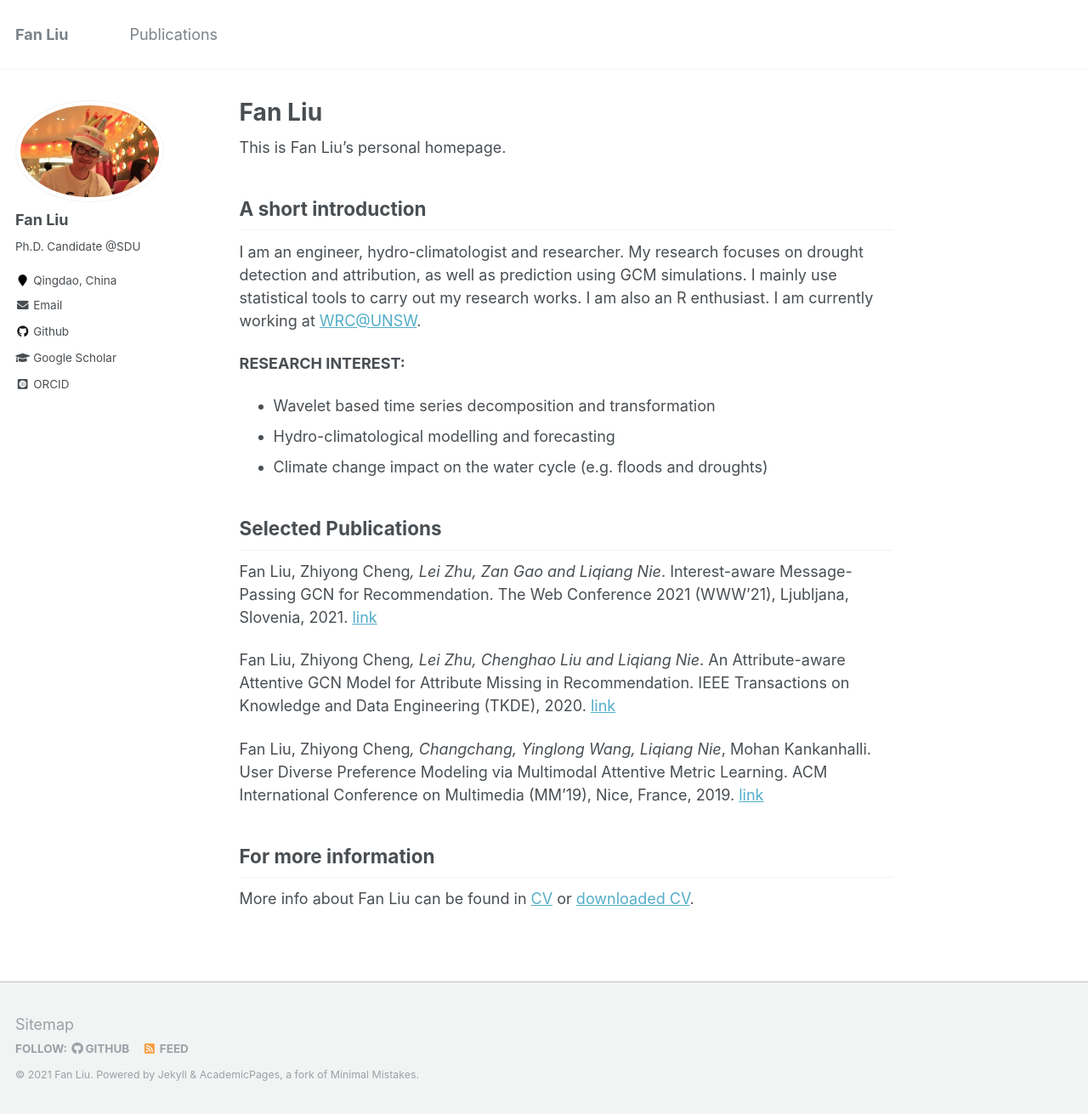
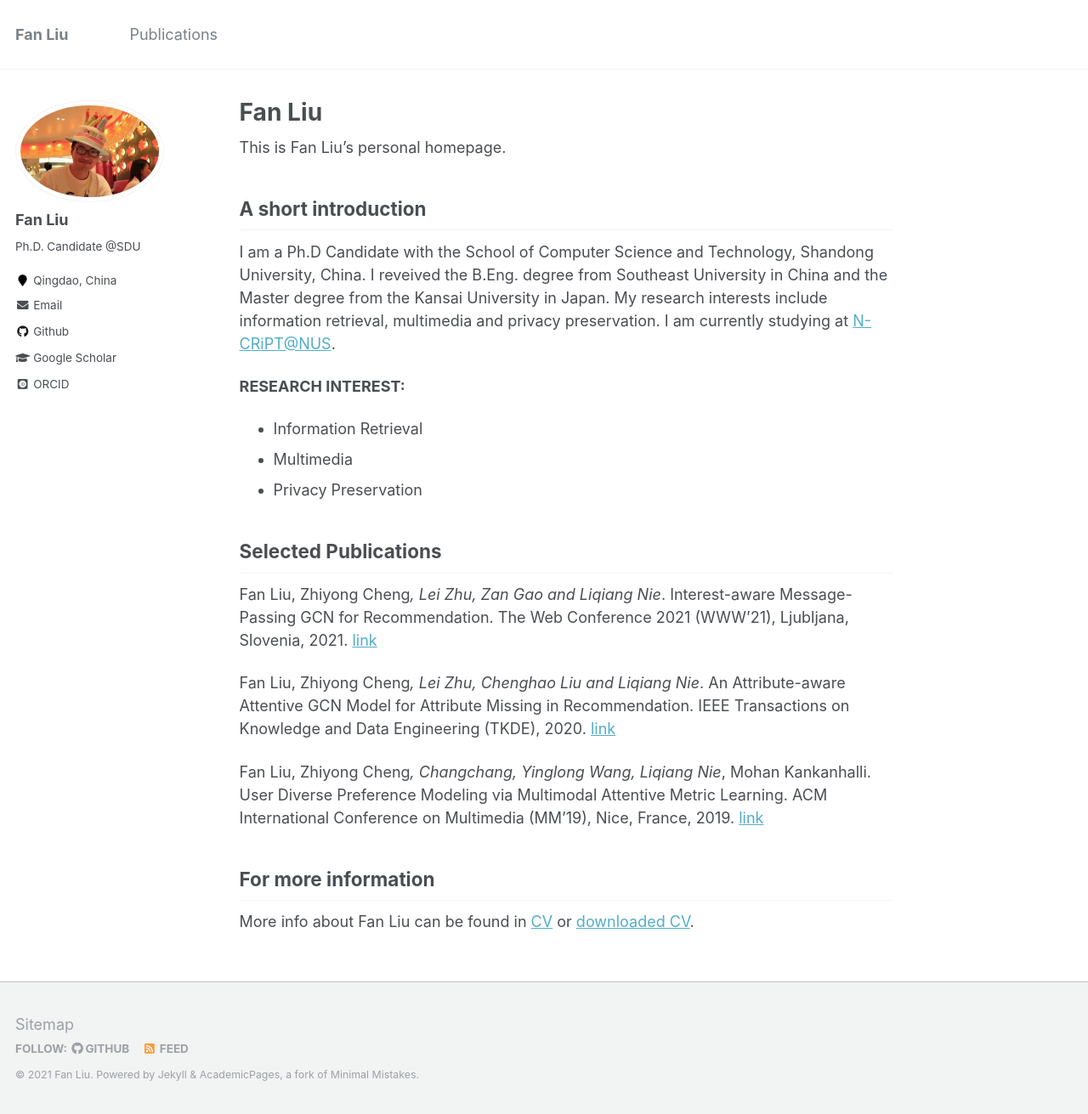
Before and after one commit to liufancs/liufancs.github.io, a Jekyll site: the page built from _pages/about.md, in a window 1280 px wide and 1311 px high. Shown: the whole window at 85% size. Built offline with Jekyll 4.4.1, drawn with Linux system fonts in a browser that asks for light colours; some web fonts are replaced.

Commit message:
Update about.md

```diff
--- a/_pages/about.md
+++ b/_pages/about.md
@@ -11,12 +11,12 @@ redirect_from:
 This is Fan Liu's personal homepage.
 
 ## A short introduction
-I am an engineer, hydro-climatologist and researcher. My research focuses on drought detection and attribution, as well as prediction using GCM simulations. I mainly use statistical tools to carry out my research works. I am also an R enthusiast. I am currently working at [WRC@UNSW](https://www.wrc.unsw.edu.au/).
+I am a Ph.D Candidate with the School of Computer Science and Technology, Shandong University, China. I reveived the B.Eng. degree from Southeast University in China and the Master degree from the Kansai University in Japan. My research interests include information retrieval, multimedia and privacy preservation. I am currently studying at [N-CRiPT@NUS](https://ncript.comp.nus.edu.sg/).
 
 <b>RESEARCH INTEREST:</b>
-* Wavelet based time series decomposition and transformation
-* Hydro-climatological modelling and forecasting
-* Climate change impact on the water cycle (e.g. floods and droughts)
+* Information Retrieval
+* Multimedia
+* Privacy Preservation
 
 
 ## Selected Publications
```
